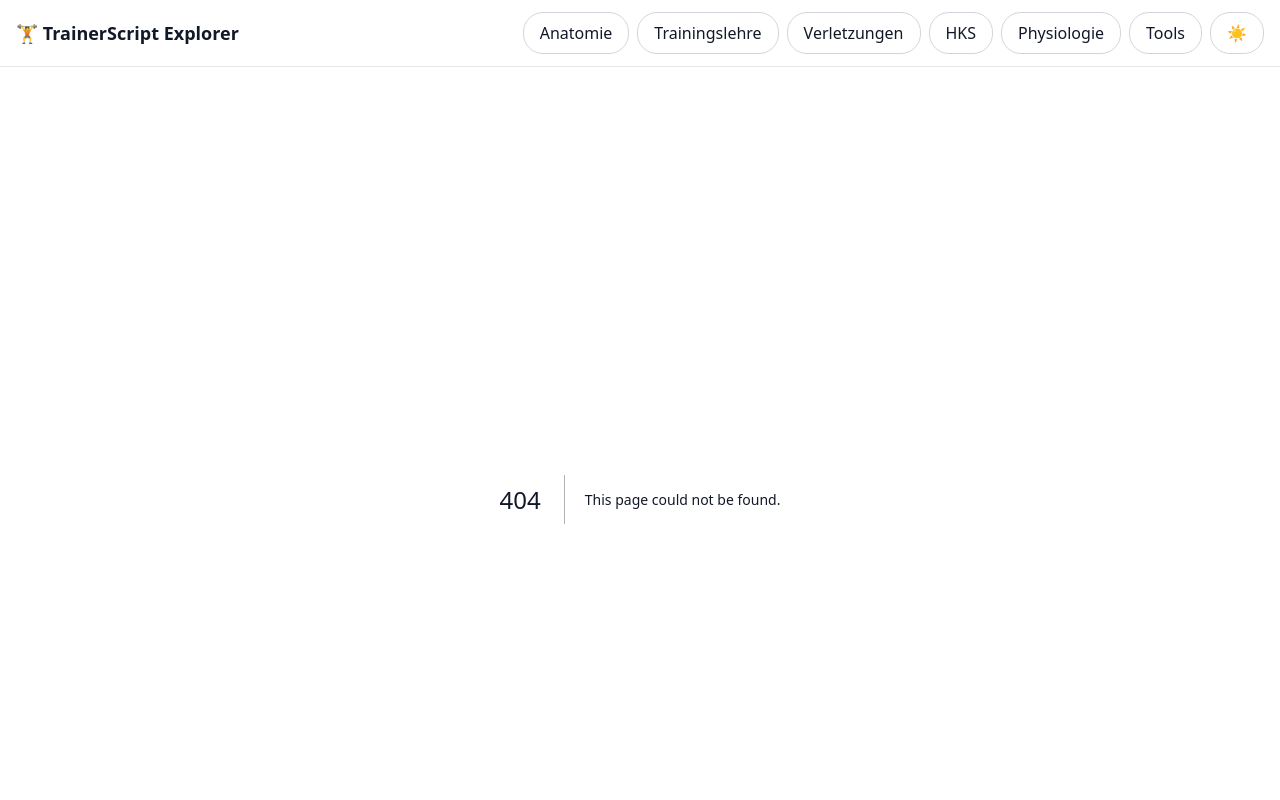
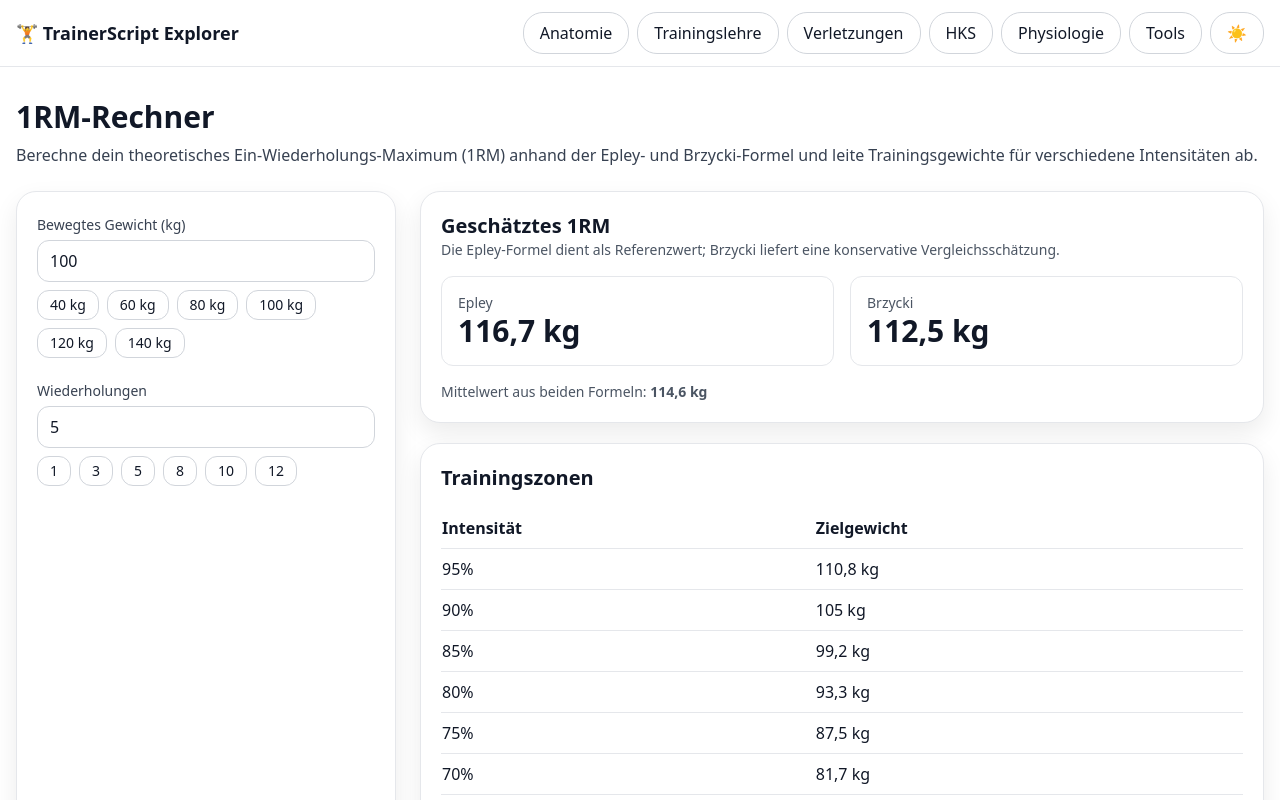
Before and after one commit to l1chxd/trainerscript-explorer, a Next.js app: page /tools/1rm in a window 1280 px wide. Before the commit this address had no page. Shown: the top 800 px of the page. Built offline with nearby package versions, Linux system fonts and the light colour scheme.

Commit message:
feat(tools): tools hub + 1RM calculator (Epley/Brzycki)

```diff
--- /dev/null
+++ b/app/tools/1rm/page.tsx
@@ -0,0 +1,210 @@
+"use client";
+
+import { useMemo, useState } from "react";
+
+const weightPresets = [40, 60, 80, 100, 120, 140];
+const repPresets = [1, 3, 5, 8, 10, 12];
+const percentLevels = [0.95, 0.9, 0.85, 0.8, 0.75, 0.7, 0.65, 0.6, 0.55, 0.5];
+
+const numberFormatter = new Intl.NumberFormat("de-DE", {
+  minimumFractionDigits: 0,
+  maximumFractionDigits: 1,
+});
+
+const quickButtonClassName = [
+  "rounded-xl",
+  "border",
+  "border-gray-300",
+  "px-3",
+  "py-1",
+  "text-sm",
+  "hover:border-gray-400",
+  "active:scale-[.99]",
+  "transition",
+  "dark:border-gray-700",
+  "dark:hover:border-gray-600",
+].join(" ");
+
+function formatKg(value: number) {
+  return `${numberFormatter.format(Math.round(value * 10) / 10)} kg`;
+}
+
+export default function OneRepMaxPage() {
+  const [weightInput, setWeightInput] = useState("100");
+  const [repsInput, setRepsInput] = useState("5");
+
+  const { hasValues, epley, brzycki, average, reference1RM, reps } = useMemo(() => {
+    const sanitizedWeight = weightInput.replace(",", ".").trim();
+    const sanitizedReps = repsInput.replace(",", ".").trim();
+
+    const weightValue = sanitizedWeight === "" ? Number.NaN : Number(sanitizedWeight);
+    const repsValue = sanitizedReps === "" ? Number.NaN : Number(sanitizedReps);
+
+    const validWeight = Number.isFinite(weightValue) && weightValue > 0;
+    const validReps = Number.isFinite(repsValue) && repsValue > 0;
+
+    const epleyEstimate = validWeight && validReps ? weightValue * (1 + repsValue / 30) : Number.NaN;
+    const brzyckiEstimate =
+      validWeight && validReps && repsValue < 37 ? weightValue * (36 / (37 - repsValue)) : Number.NaN;
+
+    const collected = [epleyEstimate, brzyckiEstimate].filter((value) => Number.isFinite(value));
+    const averageEstimate =
+      collected.length > 0 ? collected.reduce((sum, value) => sum + value, 0) / collected.length : Number.NaN;
+
+    const preferred = Number.isFinite(epleyEstimate)
+      ? epleyEstimate
+      : Number.isFinite(averageEstimate)
+        ? averageEstimate
+        : Number.NaN;
+
+    return {
+      hasValues: validWeight && validReps,
+      epley: epleyEstimate,
+      brzycki: brzyckiEstimate,
+      average: averageEstimate,
+      reference1RM: preferred,
+      reps: repsValue,
+    };
+  }, [weightInput, repsInput]);
+
+  const zones = Number.isFinite(reference1RM)
+    ? percentLevels.map((percent) => ({
+        percent,
+        load: reference1RM * percent,
+      }))
+    : [];
+
+  return (
+    <div className="space-y-6">
+      <div className="space-y-2">
+        <h1 className="text-3xl font-semibold">1RM-Rechner</h1>
+        <p className="text-gray-700 dark:text-gray-300">
+          Berechne dein theoretisches Ein-Wiederholungs-Maximum (1RM) anhand der Epley- und Brzycki-Formel und leite
+          Trainingsgewichte für verschiedene Intensitäten ab.
+        </p>
+      </div>
+
+      <div className="grid gap-6 lg:grid-cols-[minmax(0,380px),1fr]">
+        <div className="card p-5 space-y-5">
+          <div className="space-y-2">
+            <label className="space-y-1 block">
+              <span className="text-sm font-medium text-gray-700 dark:text-gray-200">Bewegtes Gewicht (kg)</span>
+              <input
+                className="input"
+                type="number"
+                min="0"
+                step="0.5"
+                value={weightInput}
+                onChange={(event) => setWeightInput(event.target.value)}
+              />
+            </label>
+            <div className="flex flex-wrap gap-2">
+              {weightPresets.map((preset) => (
+                <button
+                  key={preset}
+                  type="button"
+                  onClick={() => setWeightInput(String(preset))}
+                  className={quickButtonClassName}
+                >
+                  {preset} kg
+                </button>
+              ))}
+            </div>
+          </div>
+
+          <div className="space-y-2">
+            <label className="space-y-1 block">
+              <span className="text-sm font-medium text-gray-700 dark:text-gray-200">Wiederholungen</span>
+              <input
+                className="input"
+                type="number"
+                min="1"
+                step="1"
+                value={repsInput}
+                onChange={(event) => setRepsInput(event.target.value)}
+              />
+            </label>
+            <div className="flex flex-wrap gap-2">
+              {repPresets.map((preset) => (
+                <button
+                  key={preset}
+                  type="button"
+                  onClick={() => setRepsInput(String(preset))}
+                  className={quickButtonClassName}
+                >
+                  {preset}
+                </button>
+              ))}
+            </div>
+          </div>
+        </div>
+
+        <div className="space-y-5">
+          <div className="card p-5 space-y-4">
+            <div>
+              <h2 className="text-xl font-semibold">Geschätztes 1RM</h2>
+              <p className="text-sm text-gray-600 dark:text-gray-400">
+                Die Epley-Formel dient als Referenzwert; Brzycki liefert eine konservative Vergleichsschätzung.
+              </p>
+            </div>
+
+            {hasValues && Number.isFinite(reference1RM) ? (
+              <div className="grid gap-4 sm:grid-cols-2">
+                <div className="rounded-xl border border-gray-200 p-4 dark:border-gray-700">
+                  <p className="text-sm font-medium text-gray-600 dark:text-gray-400">Epley</p>
+                  <p className="text-3xl font-semibold">{formatKg(epley)}</p>
+                </div>
+                <div className="rounded-xl border border-gray-200 p-4 dark:border-gray-700">
+                  <p className="text-sm font-medium text-gray-600 dark:text-gray-400">Brzycki</p>
+                  <p className="text-3xl font-semibold">
+                    {Number.isFinite(brzycki) ? formatKg(brzycki) : "–"}
+                  </p>
+                </div>
+              </div>
+            ) : (
+              <p className="text-gray-600 dark:text-gray-400">Gib Gewicht und Wiederholungen ein, um dein 1RM zu berechnen.</p>
+            )}
+
+            {hasValues && Number.isFinite(epley) && Number.isFinite(brzycki) ? (
+              <p className="text-sm text-gray-600 dark:text-gray-400">
+                Mittelwert aus beiden Formeln: <strong>{formatKg(average)}</strong>
+              </p>
+            ) : null}
+
+            {hasValues && (!Number.isFinite(brzycki) || reps >= 37) ? (
+              <p className="text-sm text-amber-600">
+                Die Brzycki-Formel ist für mehr als 36 Wiederholungen nicht sinnvoll einsetzbar.
+              </p>
+            ) : null}
+          </div>
+
+          <div className="card p-5 space-y-4">
+            <h2 className="text-xl font-semibold">Trainingszonen</h2>
+            {zones.length > 0 ? (
+              <table className="w-full text-left">
+                <thead>
+                  <tr>
+                    <th className="py-2">Intensität</th>
+                    <th className="py-2">Zielgewicht</th>
+                  </tr>
+                </thead>
+                <tbody>
+                  {zones.map(({ percent, load }) => (
+                    <tr key={percent} className="border-t border-gray-200 dark:border-gray-700">
+                      <td className="py-2">{Math.round(percent * 100)}%</td>
+                      <td className="py-2">{formatKg(load)}</td>
+                    </tr>
+                  ))}
+                </tbody>
+              </table>
+            ) : (
+              <p className="text-gray-600 dark:text-gray-400">
+                Die Intensitätsbereiche erscheinen, sobald ein gültiges 1RM berechnet wurde.
+              </p>
+            )}
+          </div>
+        </div>
+      </div>
+    </div>
+  );
+}
--- a/app/tools/page.tsx
+++ b/app/tools/page.tsx
@@ -7,6 +7,10 @@ export default function ToolsPage() {
           <h3 className="font-semibold text-lg">HF-Zonen-Rechner</h3>
           <p className="text-gray-700 mt-1">Berechne Trainingspuls nach Karvonen.</p>
         </a>
+        <a className="card p-5 block" href="/tools/1rm">
+          <h3 className="font-semibold text-lg">1RM-Rechner</h3>
+          <p className="text-gray-700 mt-1">Ermittle dein 1RM nach Epley &amp; Brzycki.</p>
+        </a>
         <a className="card p-5 block" href="/tools/ilb-smart">
           <h3 className="font-semibold text-lg">ILB/SMART-Planer</h3>
           <p className="text-gray-700 mt-1">Ziele formulieren & Trainingslast ableiten.</p>
```
